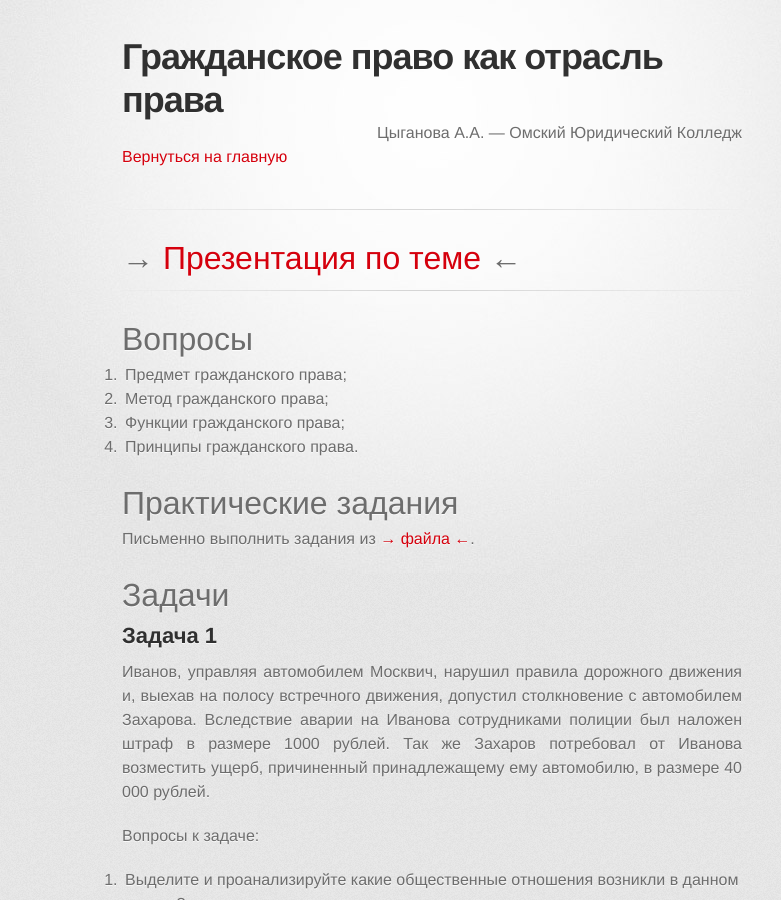
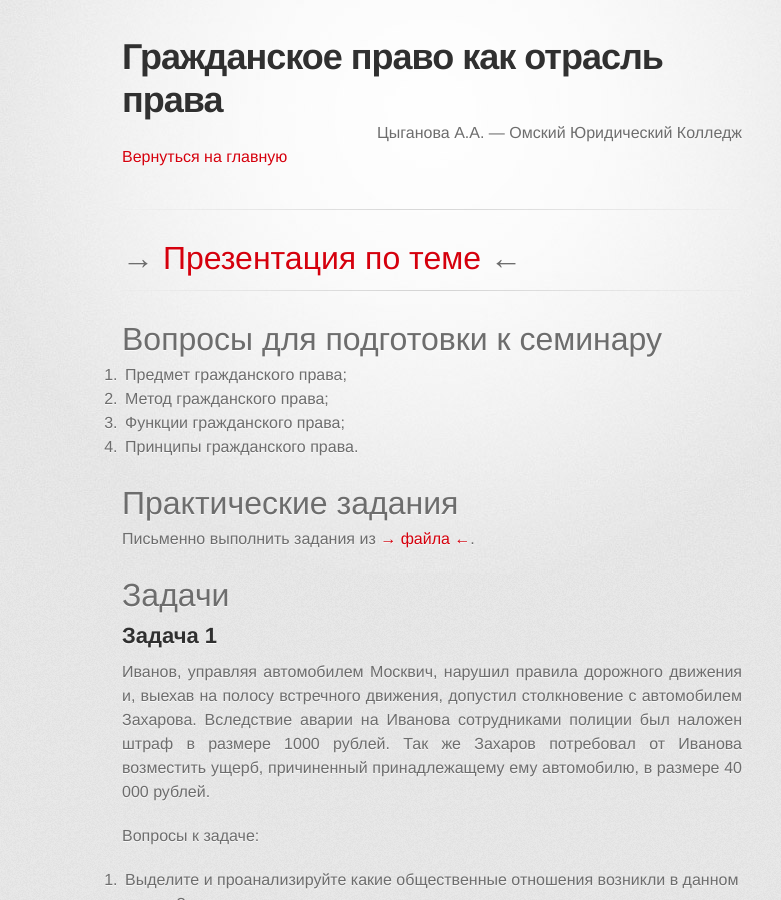
Before and after one commit to a-nova/a-nova.github.io, a Jekyll site: the page built from _lessons/01.md, in a window 1280 px wide and 900 px high. Shown: the whole window, without its empty margins (208-989 px from the left). Built offline with Jekyll 4.4.1, drawn with Linux system fonts in a browser that asks for light colours; some web fonts are replaced.

Commit message:
дополнен заголовок

```diff
--- a/_lessons/01.md
+++ b/_lessons/01.md
@@ -9,7 +9,7 @@ layout: page
 
 <hr />
 
-# Вопросы
+# Вопросы для подготовки к семинару
 
 1.  Предмет гражданского права;
 2.  Метод гражданского права;
```
